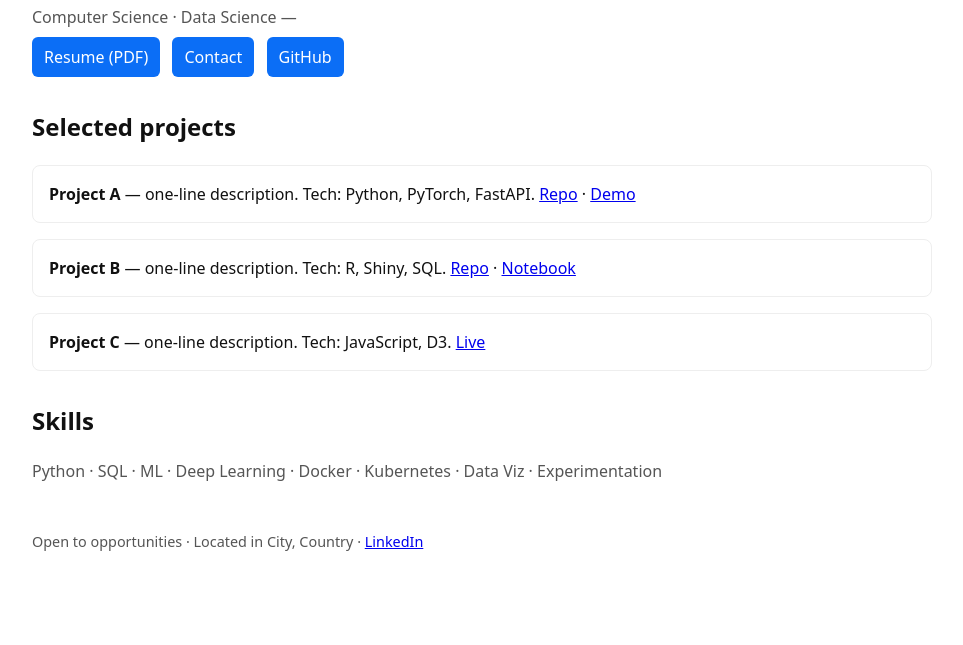
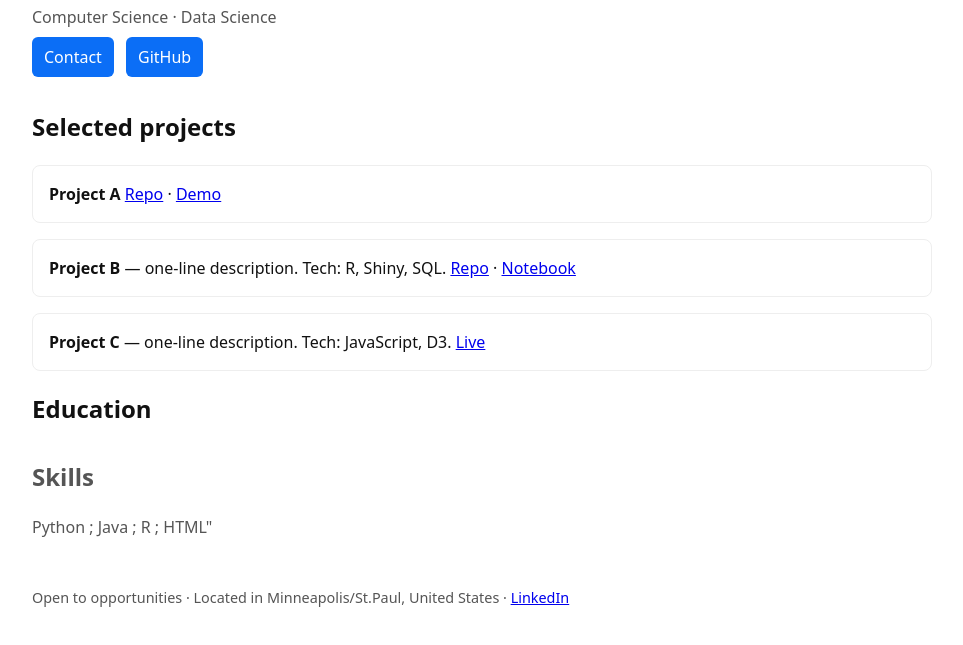
Before and after one commit to KeriGagnow/keri.gagnow.github.io, a plain HTML site: page index.html in a window 1280 px wide. Shown: the part 111-756 px from the top of the page, without its empty margins (158-1121 px from the left). Drawn offline with Linux system fonts and the light colour scheme.

Commit message:
Revise project info and add education section
Updated project descriptions and added education details.

```diff
--- a/index.html
+++ b/index.html
@@ -25,9 +25,8 @@
     <header>
       <div>
         <h1>Keri Gagnow</h1>
-        <div class="lead">Computer Science · Data Science — </div>
+        <div class="lead">Computer Science · Data Science  </div>
         <div class="buttons">
-          <a href="resume.pdf" target="_blank">Resume (PDF)</a>
           <a href="mailto:gagnowkeri@gmail.com">Contact</a>
           <a href="https://github.com/KeriGagnow" target="_blank">GitHub</a>
         </div>
@@ -38,7 +37,7 @@
       <h2>Selected projects</h2>
       <div class="projects">
         <div class="card">
-          <strong>Project A</strong> — one-line description. Tech: Python, PyTorch, FastAPI. <a href="#">Repo</a> · <a href="#">Demo</a>
+          <strong>Project A</strong>  <a href="#">Repo</a> · <a href="#">Demo</a>
         </div>
         <div class="card">
           <strong>Project B</strong> — one-line description. Tech: R, Shiny, SQL. <a href="#">Repo</a> · <a href="#">Notebook</a>
@@ -48,14 +47,17 @@
         </div>
       </div>
     </section>
+    <h2>Education</h2>
+    <div style="color:var(--muted)"B.S. in Computer Science(2021 - 2027) - University of St. Thomas, Saint Paul, Minnesota"</div>
+    <div style="color:var(--muted)"Minor in Data Science(2024 - 2027) - University of St. Thomas, Saint Paul, Minnesota"</div>
 
     <section>
       <h2>Skills</h2>
-      <div style="color:var(--muted)">Python · SQL · ML · Deep Learning · Docker · Kubernetes · Data Viz · Experimentation</div>
+      <div style="color:var(--muted)">Python ; Java ; R ; HTML"</div>
     </section>
 
     <footer>
-      Open to opportunities · Located in City, Country · <a href="https://linkedin.com/in/yourprofile">LinkedIn</a>
+      Open to opportunities · Located in Minneapolis/St.Paul, United States · <a href="https://linkedin.com/in/keri-gagnow">LinkedIn</a>
     </footer>
   </div>
 </body>
```
